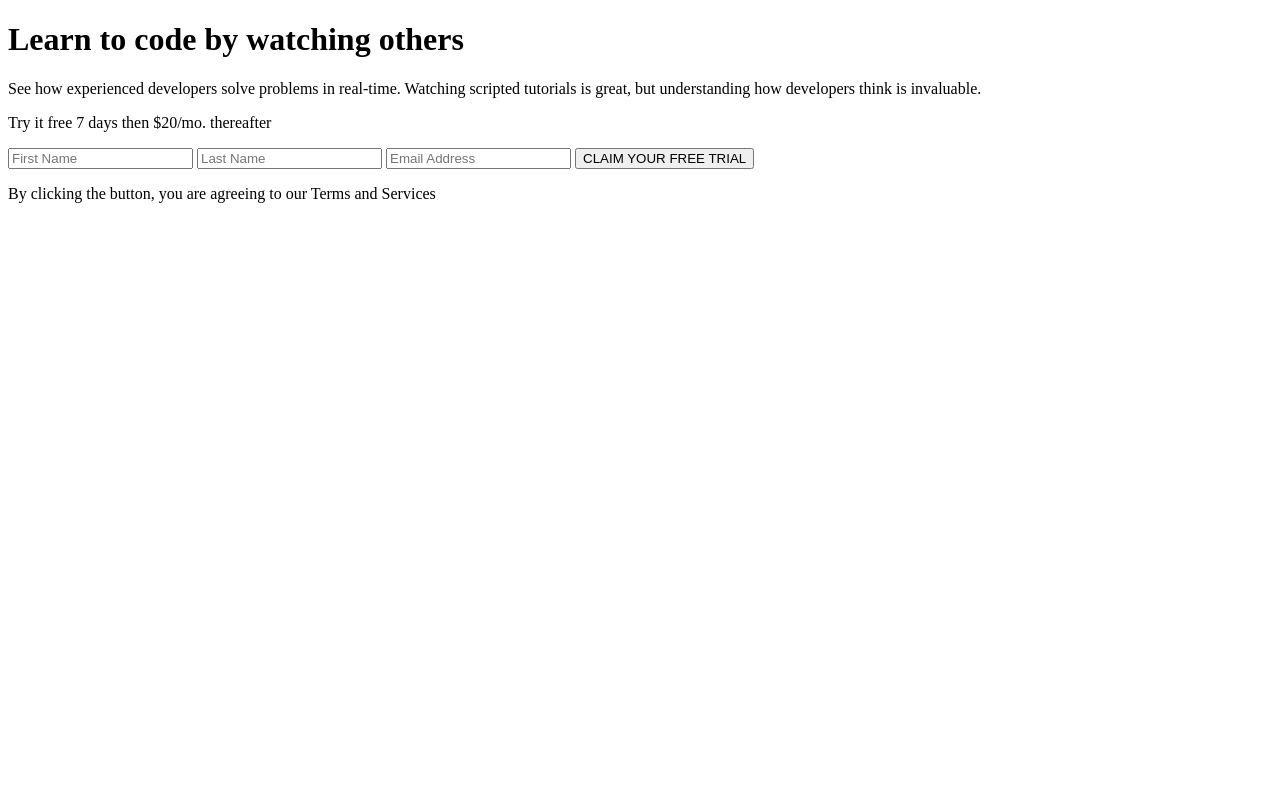
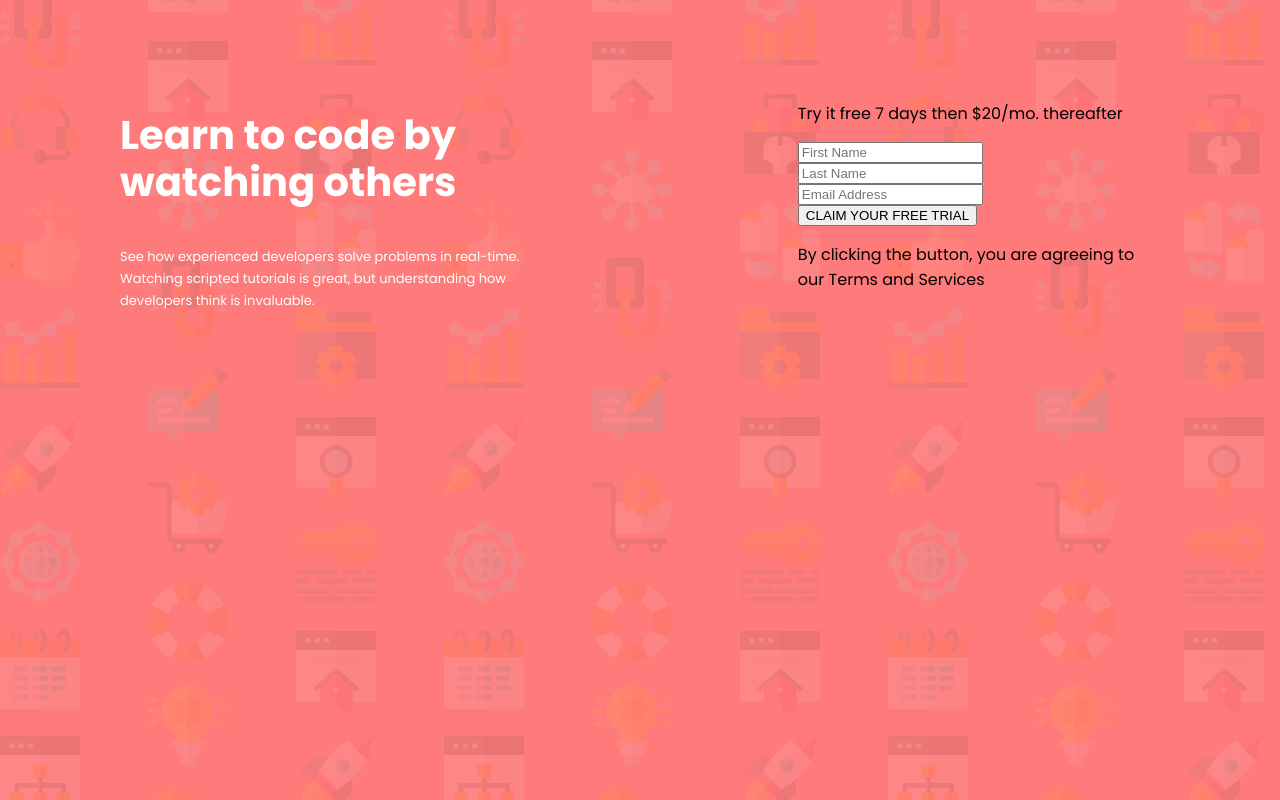
Before and after one commit to VasuBeachoo/intro-signup-form, a plain HTML site: page index.html in a window 1280 px wide. Drawn offline with Linux system fonts and the light colour scheme.

Commit message:
Style text section

```diff
--- a/css/styles.css
+++ b/css/styles.css
@@ -0,0 +1,70 @@
+body {
+  margin: 0;
+}
+
+.white-text {
+  color: hsl(0, 100%, 100%);
+}
+
+.regular-text {
+  font-weight: 400;
+}
+
+.medium-text {
+  font-weight: 500;
+}
+
+.semi-bold-text {
+  font-weight: 600;
+}
+
+.bold-text {
+  font-weight: 700;
+}
+
+.component-container {
+  display: flex;
+  flex-direction: row;
+  justify-content: center;
+  min-height: 100vh;
+  background: hsl(0, 100%, 74%) url("../images/bg-intro-desktop.png");
+}
+
+.component {
+  display: flex;
+  flex-direction: row;
+  font-family: "Poppins", sans-serif;
+  padding: 50px 120px;
+  margin: 35px 0;
+}
+
+.text-section {
+  display: flex;
+  flex-direction: column;
+}
+
+.text-heading {
+  font-size: 40px;
+  line-height: 47px;
+  width: 50%;
+}
+
+.text-paragraph {
+  font-size: 13px;
+  line-height: 22px;
+  width: 65%;
+}
+
+.form-section {
+  display: flex;
+  flex-direction: column;
+}
+
+.signup-form input {
+  display: block;
+}
+
+.form-container {
+  display: flex;
+  flex-direction: column;
+}
--- a/index.html
+++ b/index.html
@@ -4,6 +4,12 @@
     <meta charset="UTF-8" />
     <meta http-equiv="X-UA-Compatible" content="IE=edge" />
     <meta name="viewport" content="width=device-width, initial-scale=1.0" />
+    <link rel="preconnect" href="https://fonts.googleapis.com" />
+    <link rel="preconnect" href="https://fonts.gstatic.com" crossorigin />
+    <link
+      href="https://fonts.googleapis.com/css2?family=Poppins:wght@400;500;600;700&display=swap"
+      rel="stylesheet"
+    />
     <link rel="stylesheet" href="./css/styles.css" />
     <title>Intro Sign-up Form</title>
   </head>
@@ -11,8 +17,10 @@
     <main class="component-container">
       <div class="component">
         <div class="text-section">
-          <h1 class="text-heading">Learn to code by watching others</h1>
-          <p class="text-paragraph">
+          <h1 class="text-heading white-text bold-text">
+            Learn to code by watching others
+          </h1>
+          <p class="text-paragraph white-text regular-text">
             See how experienced developers solve problems in real-time. Watching
             scripted tutorials is great, but understanding how developers think
             is invaluable.
@@ -25,7 +33,7 @@
             </p>
           </div>
           <div class="form-container">
-            <form novalidate>
+            <form class="signup-form" novalidate>
               <input
                 type="text"
                 class="first-name-input"
```
